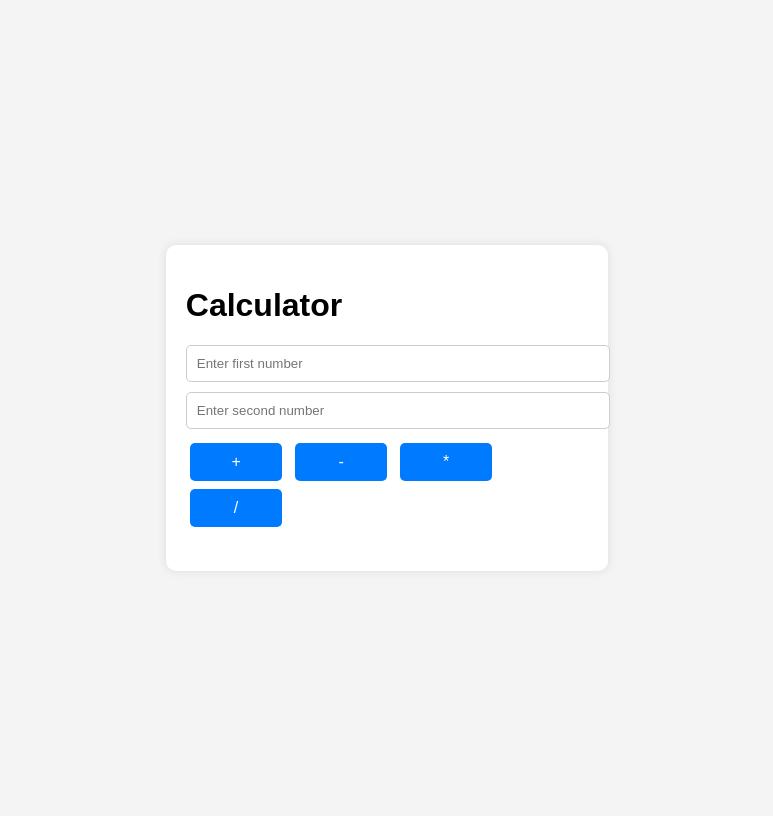
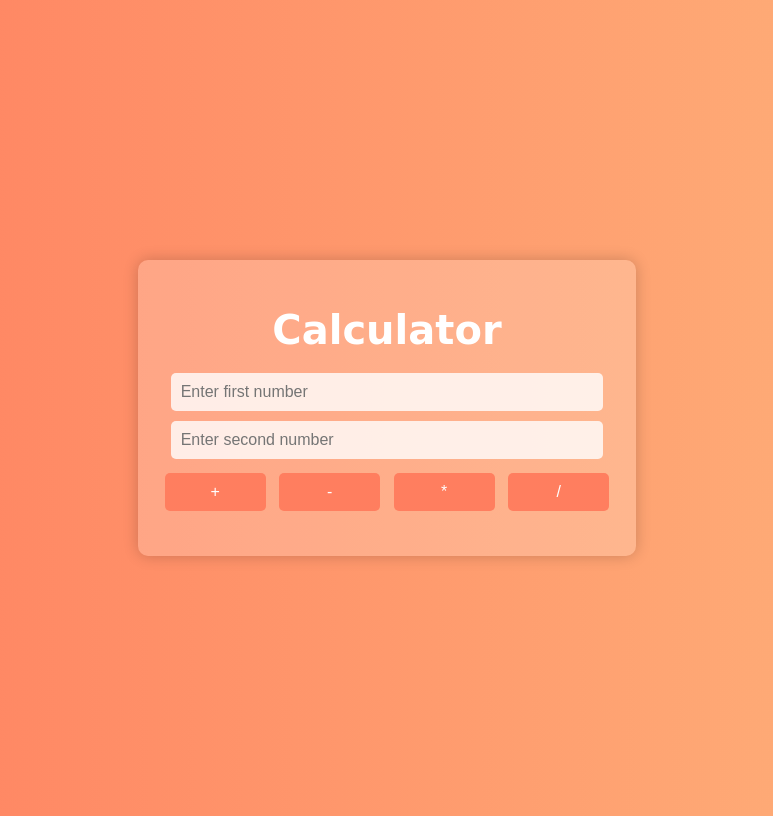
Before and after one commit to VED-PRAKA5H/calculatoronclient, a plain HTML site: page index.html in a window 1280 px wide. Shown: the whole page, without its empty margins (253-1026 px from the left). Drawn offline with Linux system fonts and the light colour scheme.

Commit message:
Update index.html

```diff
--- a/index.html
+++ b/index.html
@@ -3,42 +3,57 @@
 <head>
     <meta charset="UTF-8">
     <meta name="viewport" content="width=device-width, initial-scale=1.0">
-    <title>Client-Side Calculator</title>
+    <title>Calculator</title>
     <style>
         body {
-            font-family: Arial, sans-serif;
+            font-family: 'Arial', sans-serif;
             display: flex;
             justify-content: center;
             align-items: center;
             height: 100vh;
-            background-color: #f4f4f4;
+            background: linear-gradient(to right, #ff7e5f, #feb47b);
+            color: #fff;
         }
         .calculator {
-            background: white;
+            background: rgba(255, 255, 255, 0.2);
             padding: 20px;
             border-radius: 10px;
-            box-shadow: 0 0 10px rgba(0, 0, 0, 0.1);
+            box-shadow: 0 0 15px rgba(0, 0, 0, 0.2);
+            text-align: center;
         }
         input[type="text"] {
-            width: 100%;
+            width: 90%;
             padding: 10px;
             margin-bottom: 10px;
-            border: 1px solid #ccc;
+            border: none;
             border-radius: 5px;
+            font-size: 1em;
+            background: rgba(255, 255, 255, 0.8);
+            color: #333;
         }
         button {
-            width: 23%;
+            width: 22%;
             padding: 10px;
             margin: 1%;
             border: none;
             border-radius: 5px;
-            background: #007BFF;
+            background: #ff7e5f;
             color: white;
             font-size: 16px;
             cursor: pointer;
+            transition: background 0.3s ease;
         }
         button:hover {
-            background: #0056b3;
+            background: #feb47b;
+        }
+        h1 {
+            font-family: 'Pacifico', cursive;
+            font-size: 2.5em;
+            margin-bottom: 20px;
+        }
+        h2 {
+            margin-top: 20px;
+            font-size: 1.5em;
         }
     </style>
 </head>
```
